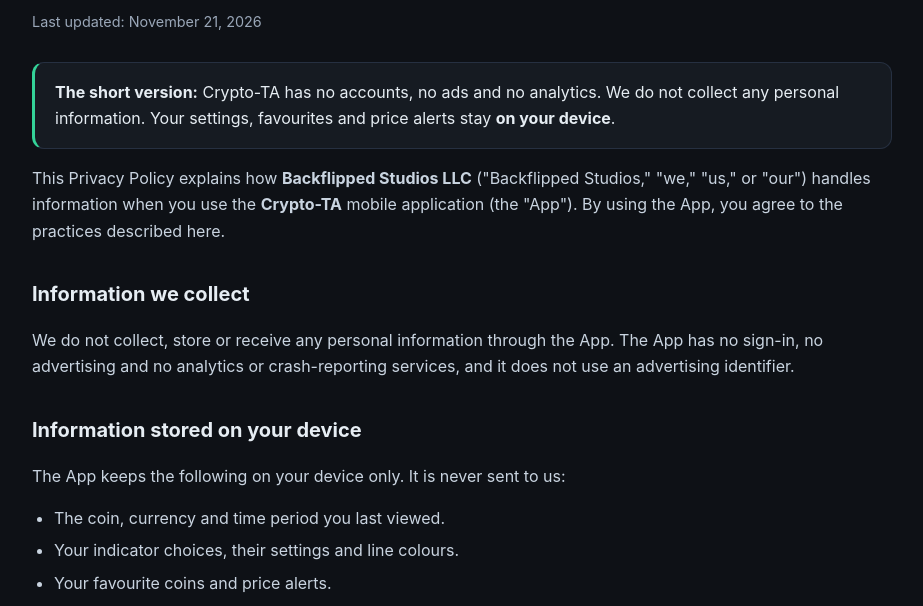
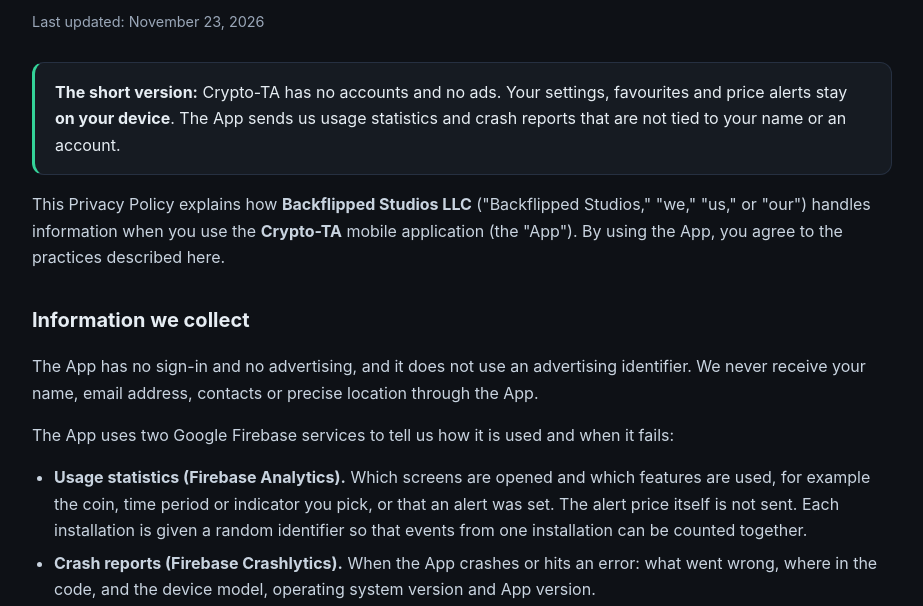
Before and after one commit to acorbin3/backflipped-studios, a plain HTML site: page crypto-ta/privacy.html in a window 1280 px wide. Shown: the part 192-798 px from the top of the page, without its empty margins (178-1101 px from the left). Drawn offline with Linux system fonts and the light colour scheme.

Commit message:
Crypto-TA privacy policy: disclose Firebase Analytics and Crashlytics
Co-Authored-By: Claude Fable 5.2 <noreply@anthropic.com>
Claude-Session: https://claude.ai/code/session_014YLyrVCyUVQkCPYvnk2ymu

```diff
--- a/crypto-ta/privacy.html
+++ b/crypto-ta/privacy.html
@@ -20,16 +20,22 @@
     <article class="doc">
       <span class="eyebrow">Crypto-TA</span>
       <h1>Privacy Policy</h1>
-      <p class="updated">Last updated: November 21, 2026</p>
+      <p class="updated">Last updated: November 23, 2026</p>
 
       <div class="tldr">
-        <strong>The short version:</strong> Crypto-TA has no accounts, no ads and no analytics. We do not collect any personal information. Your settings, favourites and price alerts stay <strong>on your device</strong>.
+        <strong>The short version:</strong> Crypto-TA has no accounts and no ads. Your settings, favourites and price alerts stay <strong>on your device</strong>. The App sends us usage statistics and crash reports that are not tied to your name or an account.
       </div>
 
       <p>This Privacy Policy explains how <strong>Backflipped Studios LLC</strong> ("Backflipped Studios," "we," "us," or "our") handles information when you use the <strong>Crypto-TA</strong> mobile application (the "App"). By using the App, you agree to the practices described here.</p>
 
       <h2>Information we collect</h2>
-      <p>We do not collect, store or receive any personal information through the App. The App has no sign-in, no advertising and no analytics or crash-reporting services, and it does not use an advertising identifier.</p>
+      <p>The App has no sign-in and no advertising, and it does not use an advertising identifier. We never receive your name, email address, contacts or precise location through the App.</p>
+      <p>The App uses two Google Firebase services to tell us how it is used and when it fails:</p>
+      <ul>
+        <li><strong>Usage statistics (Firebase Analytics).</strong> Which screens are opened and which features are used, for example the coin, time period or indicator you pick, or that an alert was set. The alert price itself is not sent. Each installation is given a random identifier so that events from one installation can be counted together.</li>
+        <li><strong>Crash reports (Firebase Crashlytics).</strong> When the App crashes or hits an error: what went wrong, where in the code, and the device model, operating system version and App version.</li>
+      </ul>
+      <p>Google processes this data for us and, like any internet service, sees your device's IP address when it is sent. It is handled under <a href="https://policies.google.com/privacy">Google's privacy policy</a>. We use it only to find and fix problems and to decide what to improve. We do not use it for advertising, we do not combine it with other data to identify you, and we do not sell it.</p>
 
       <h2>Information stored on your device</h2>
       <p>The App keeps the following on your device only. It is never sent to us:</p>
@@ -51,7 +57,7 @@
       <p>If you share a chart, the App hands the image to the app you choose (for example, messages or email). If you send feedback, the App opens your own email app, and we receive only what you choose to send. We use that email solely to reply to you.</p>
 
       <h2>How your information is shared</h2>
-      <p>We do not sell or share personal information, because we do not collect any.</p>
+      <p>We do not sell your information. The usage statistics and crash reports described above are processed by Google on our behalf, and we do not share them with anyone else.</p>
 
       <h2>Children's privacy</h2>
       <p>The App is intended for adults and is not directed to children under 13. We do not knowingly collect personal information from children.</p>
```
